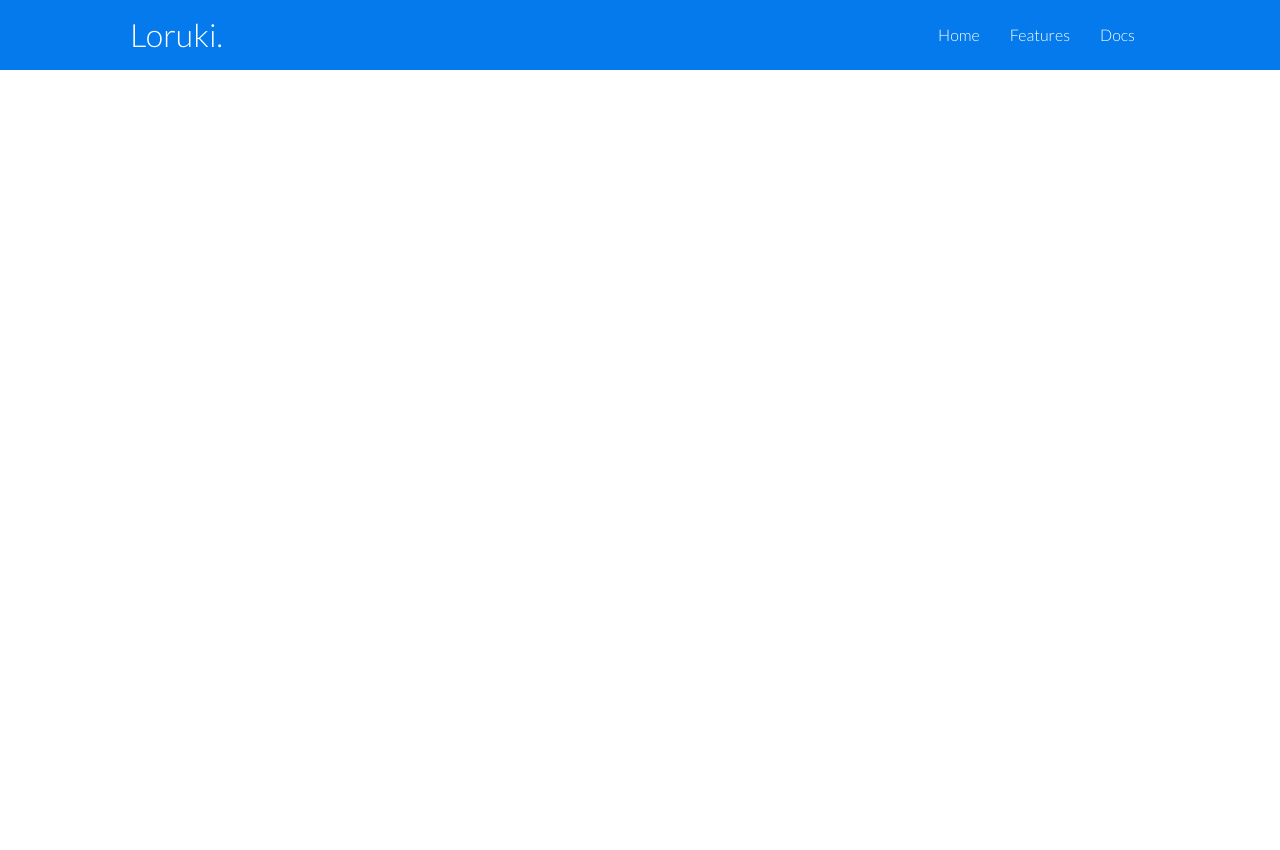
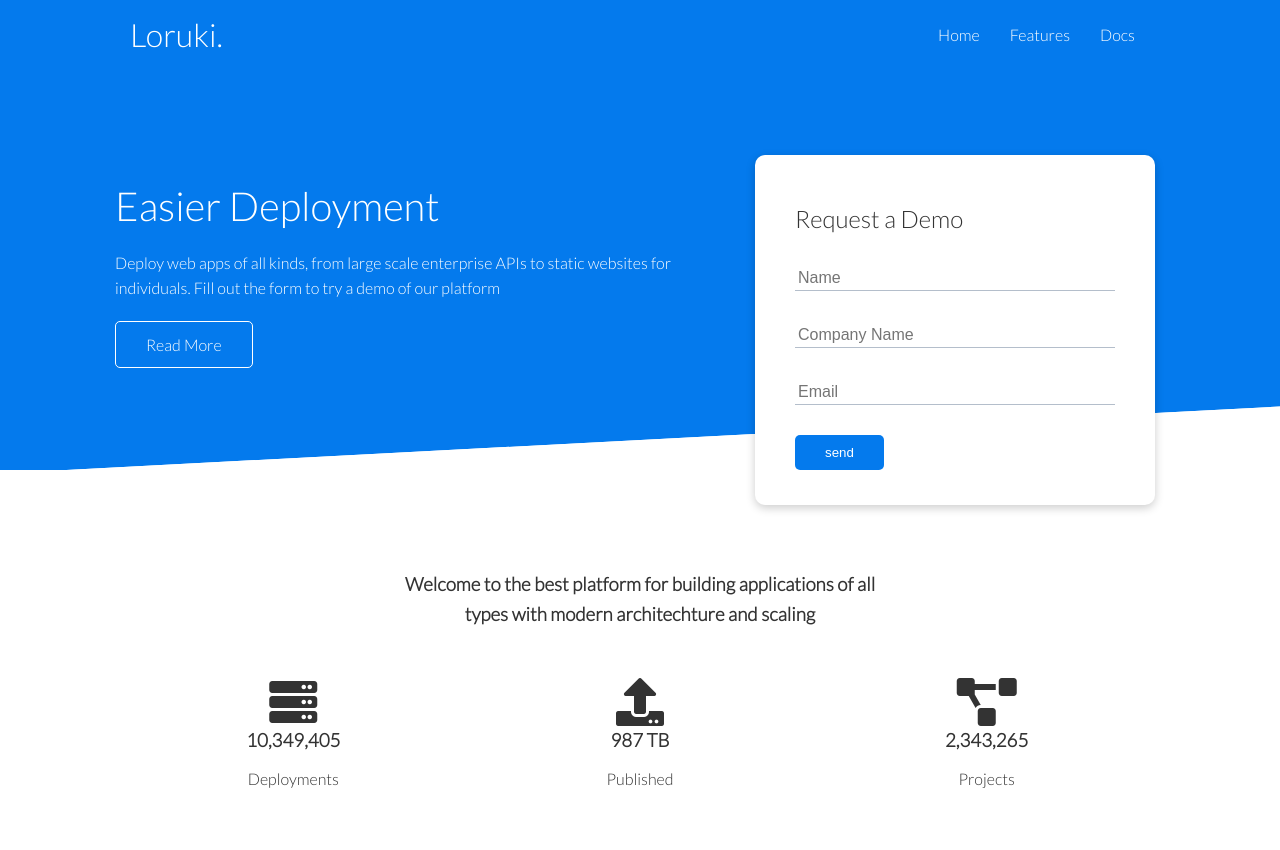
Before and after one commit to dhamilton34/loruki_website, a plain HTML site: page index.html in a window 1280 px wide. Before the commit the page ends 800 px from the top, so only its background shows below. Drawn offline with Linux system fonts and the light colour scheme.

Commit message:
Navbar created, Showcase created, Stats section in progress

```diff
--- a/css/style.css
+++ b/css/style.css
@@ -1,4 +1,8 @@
 @import url('https://fonts.googleapis.com/css2?family=Lato:wght@300&display=swap');
+
+:root {
+    --primary-color: #047aed;
+}
 
 /* CSS Reset */
 * {
@@ -7,6 +11,7 @@
     margin: 0;
 }
 
+/* General */
 body {
     font-family: 'Lato', sans-serif;
     color: #333;
@@ -36,8 +41,9 @@ img {
     width: 100%;
 }
 
+/* Navbar */
 .navbar {
-    background-color: #047aed;
+    background-color: var(--primary-color);
     color: #fff;
     height: 70px;
 }
@@ -60,16 +66,75 @@ img {
     justify-content: space-between;
 }
 
-.container {
-    max-width: 1100px;
-    margin: 0 auto;
-    overflow: auto;
-    padding: 0 40px;
+/* Showcase */
+.showcase {
+    height: 400px;
+    background-color: var(--primary-color);
+    color: white;
+    position: relative;
 }
 
-.flex {
-    display: flex;
-    justify-content: center;
-    align-items: center;
-    height: 100%;
+.showcase h1 {
+    font-size: 40px;
 }
+
+.showcase p {
+    margin: 20px 0;
+}
+
+.showcase .grid {
+    overflow: visible;
+    grid-template-columns: 55% 45%;
+    gap: 30px;
+}
+
+.showcase-form {
+    position: relative;
+    top: 60px;
+    height: 350px;
+    width: 400px;
+    padding: 40px;
+    z-index: 100;
+    justify-self: flex-end;
+}
+
+.showcase-form .form-control {
+    margin: 30px 0;
+}
+
+.showcase-form input[type='text'],
+.showcase-form input[type='email'] {
+    border: 0;
+    border-bottom: 1px solid #b4becb;
+    width: 100%;
+    padding: 3px;
+    font-size: 16px;
+}
+
+.showcase-form input:focus {
+    outline: none;
+}
+
+.showcase::before,.showcase::after {
+    content:'';
+    position: absolute;
+    height: 100px;
+    bottom: -70px;
+    right: 0;
+    left: 0;
+    background: white;
+    transform: skewY(-3deg);
+    -webkit-transform: skewY(-3deg);
+    -moz-transform: skewY(-3deg);
+    -ms-transform: skewY(-3deg);
+}
+
+/* Stats */
+.stats {
+    padding-top: 100px;
+}
+
+.stats-heading {
+    max-width: 500px;
+    margin: auto;
+}
--- /dev/null
+++ b/css/utilities.css
@@ -0,0 +1,130 @@
+
+/* Utilities */
+.container {
+    max-width: 1100px;
+    margin: 0 auto;
+    overflow: auto;
+    padding: 0 40px;
+}
+
+.card {
+    background-color: white;
+    color: #333;
+    border-radius: 10px;
+    box-shadow: 0 3px 10px rgba(0,0,0,0.2);
+    padding: 20px;
+    margin: 10px;
+}
+
+.btn {
+    display: inline-block;
+    padding: 10px 30px;
+    cursor: pointer;
+    background-color: var(--primary-color);
+    color: white;
+    border: none;
+    border-radius: 5px;
+}
+
+.btn-outline {
+    background-color: transparent;
+    border: 1px white solid;
+}
+
+.btn:hover {
+    transform: scale(.98);
+}
+
+.text-center {
+    text-align: center;
+}
+
+.flex {
+    display: flex;
+    justify-content: center;
+    align-items: center;
+    height: 100%;
+}
+
+.grid {
+    display: grid;
+    grid-template-columns: repeat(2, 1fr);
+    gap: 20px;
+    justify-content: center;
+    align-items: center;
+    height: 100%;
+}
+
+.grid-3 {
+    grid-template-columns: repeat(3, 1fr);
+}
+
+/* Margin */
+.my-1 {
+    margin: 1rem 0;
+}
+
+.my-2 {
+    margin: 1.5rem 0;
+}
+.my-3 {
+    margin: 2rem 0;
+}
+.my-4 {
+    margin: 3rem 0;
+}
+.my-5 {
+    margin: 4rem 0;
+}
+
+.m-1 {
+    margin: 1rem;
+}
+
+.m-2 {
+    margin: 1.5rem;
+}
+.m-3 {
+    margin: 2rem;
+}
+.m-4 {
+    margin: 3rem;
+}
+.m-5 {
+    margin: 4rem;
+}
+
+/* Padding */
+.py-1 {
+    padding: 1rem 0;
+}
+
+.py-2 {
+    padding: 1.5rem 0;
+}
+.py-3 {
+    padding: 2rem 0;
+}
+.py-4 {
+    padding: 3rem 0;
+}
+.py-5 {
+    padding: 4rem 0;
+}
+
+.p-1 {
+    padding: 1rem;
+}
+
+.p-2 {
+    padding: 1.5rem;
+}
+.p-3 {
+    padding: 2rem;
+}
+.p-4 {
+    padding: 3rem;
+}
+.p-5 {
+    padding: 4rem;
+}
--- a/index.html
+++ b/index.html
@@ -4,10 +4,11 @@
     <meta charset="UTF-8">
     <meta http-equiv="X-UA-Compatible" content="IE=edge">
     <meta name="viewport" content="width=device-width, initial-scale=1.0">
-    <link rel="stylesheet" href="css/style.css">
     <link rel="stylesheet" href="https://cdnjs.cloudflare.com/ajax/libs/font-awesome/5.15.3/css/all.min.css"
     integrity="sha512-iBBXm8fW90+nuLcSKlbmrPcLa0OT92xO1BIsZ+ywDWZCvqsWgccV3gFoRBv0z+8dLJgyAHIhR35VZc2oM/gI1w=="
     crossorigin="anonymous" />
+    <link rel="stylesheet" href="css/utilities.css">
+    <link rel="stylesheet" href="css/style.css">
     <title>Loruki | Cloud Hosting For Everyone</title>
 </head>
 
@@ -29,7 +30,58 @@
     <!-- Showcase -->
     <section class="showcase">
         <div class ="container grid">
+            <div class="showcase-text">
+                <h1>Easier Deployment</h1>
+                <p>
+                    Deploy web apps of all kinds, from large scale enterprise APIs
+                    to static websites for individuals. Fill out the form to try
+                    a demo of our platform
+                </p>
+               <a href="features.html" class="btn btn-outline">Read More</a>
+            </div>
 
+            <div class="showcase-form card">
+                <h2>Request a Demo</h2>
+                <form>
+                    <div class="form-control">
+                        <input type="text" name="name" placeholder="Name" required>
+                    </div>
+                    <div class="form-control">
+                        <input type="text" name="company" placeholder="Company Name" required>
+                    </div>
+                    <div class="form-control">
+                        <input type="email" name="email" placeholder="Email" required>
+                    </div>
+                    <input type="submit" value="send" class="btn btn-primary">
+                </form>
+            </div>
+        </div>
+    </section>
+
+    <!-- Stats -->
+    <section class="stats">
+        <div class="container">
+            <h3 class="stats-heading text-center my-1">
+                Welcome to the best platform for building applications of all
+                types with modern architechture and scaling
+            </h3>
+            <div class="grid grid-3 text-center my-4">
+                <div>
+                    <i class="fas fa-server fa-3x"></i>
+                    <h3>10,349,405</h3>
+                    <p class="text-secondary">Deployments</p>
+                </div>
+                <div>
+                    <i class="fas fa-upload fa-3x"></i>
+                    <h3>987 TB</h3>
+                    <p class="text-secondary">Published</p>
+                </div>
+                <div>
+                    <i class="fas fa-project-diagram fa-3x"></i>
+                    <h3>2,343,265</h3>
+                    <p class="text-secondary">Projects</p>
+                </div>
+            </div>
         </div>
     </section>
 
```
